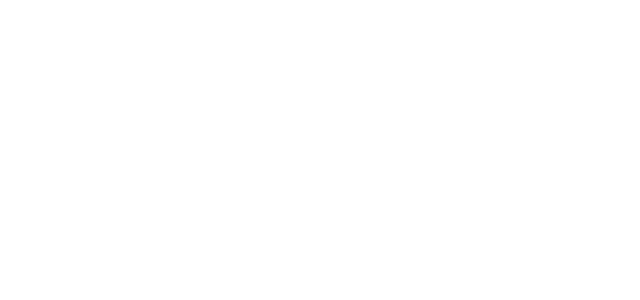
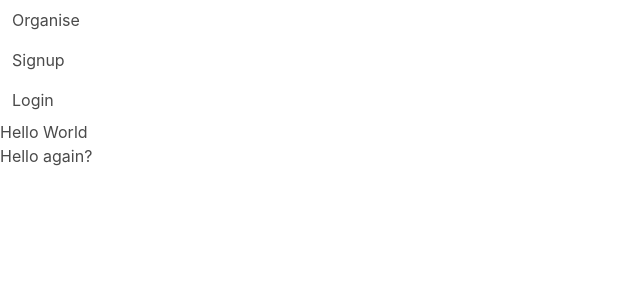
Before and after one commit to wendycodeworks/MERN-Assignment, a React (Create React App) app in the folder techmeet-client/: page / in a window 1280 px wide. Shown: the top 300 px of the page, without its empty margins (0-640 px from the left). Built offline with nearby package versions, Linux system fonts and the light colour scheme.

Commit message:
add navbar to homepage

```diff
--- a/techmeet-client/package.json
+++ b/techmeet-client/package.json
@@ -6,6 +6,8 @@
     "@testing-library/jest-dom": "^4.2.4",
     "@testing-library/react": "^9.5.0",
     "@testing-library/user-event": "^7.2.1",
+    "bulma": "^0.9.0",
+    "node-sass": "^4.14.1",
     "react": "^16.13.1",
     "react-dom": "^16.13.1",
     "react-scripts": "3.4.1"
--- a/techmeet-client/src/App.js
+++ b/techmeet-client/src/App.js
@@ -1,10 +1,10 @@
 import React from 'react';
-import homePage from "./pages/homePage";
+import HomePage from "./pages/HomePage.js";
 
 const App = () => {
   return (
     <>
-    <homePage />
+    <HomePage />
     </>
   );
 }
--- a/techmeet-client/src/pages/homePage.js
+++ b/techmeet-client/src/pages/HomePage.js
@@ -1,9 +1,11 @@
 import React from 'react';
+import Navbar from './components/NavBar';
 
-const homePage = () => {
+const HomePage = () => {
 
     return (
         <>
+        <Navbar />
         <div> Hello World </div>
         <div> Hello again?</div>
         </>
@@ -11,4 +13,4 @@
 }
 
 
-export default homePage;
+export default HomePage;
--- /dev/null
+++ b/techmeet-client/src/pages/components/NavBar.js
@@ -0,0 +1,18 @@
+import React from 'react';
+import 'bulma/css/bulma.css';
+
+const NavBar = () => {
+    return(
+        <div className="navbar">
+            <div className="navbar-menu">
+                    <div className="narbar-end">
+                        <div className="navbar-item">Organise</div>
+                        <div className="navbar-item">Signup</div>
+                        <div className="navbar-item">Login</div>
+                    </div>
+            </div>
+        </div>
+    )
+}
+
+export default NavBar;
```
Also changed, not shown: 1 other file (tests, documents, lock files or other folders).
